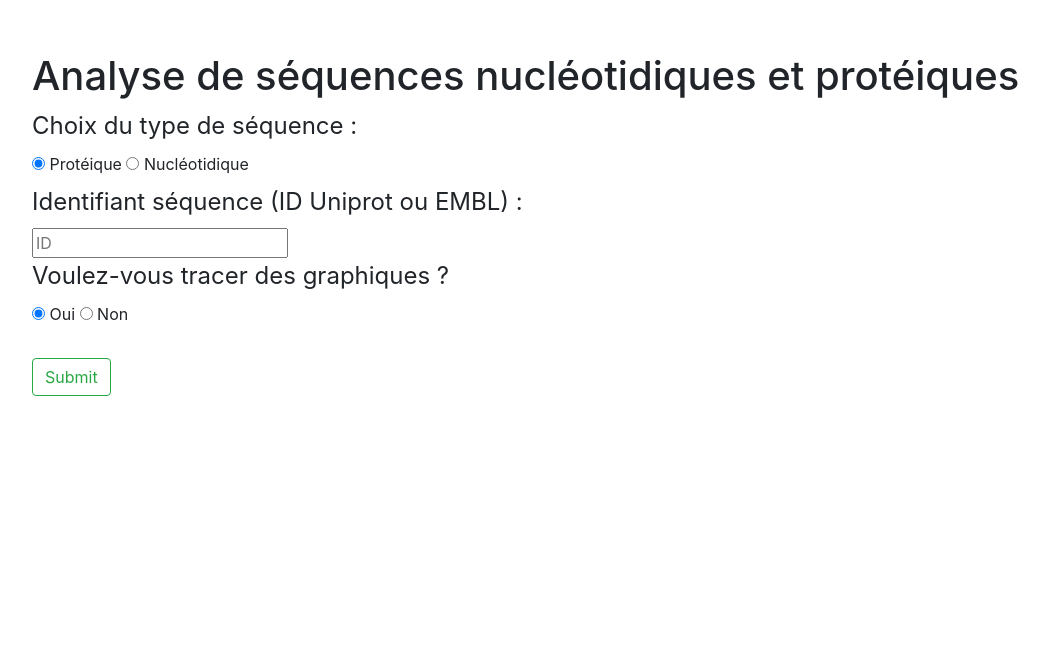
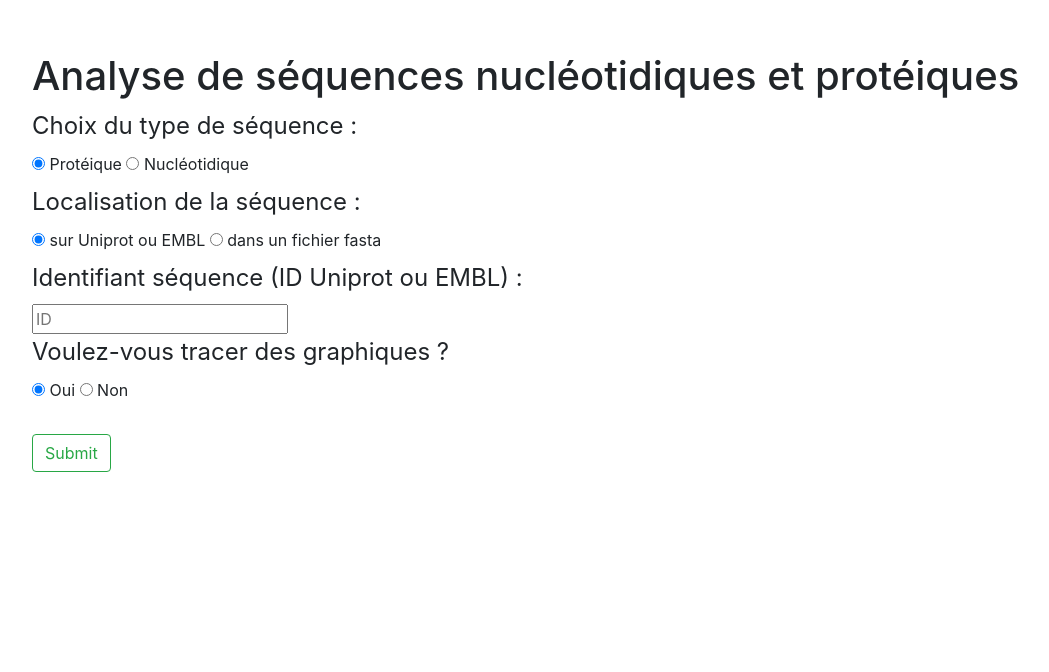
Before and after one commit to emathian/proteine_web, a Flask app: page / in a window 1280 px wide. Shown: the part 56-728 px from the top of the page, without its empty margins (53-1102 px from the left). Run offline with Flask 2, Linux system fonts and the light colour scheme; some libraries are stand-ins or nearby versions.

Commit message:
Ajout de la posibilité d'utiliser une séquence en locale

```diff
--- a/Découverte_Flask/app.py
+++ b/Découverte_Flask/app.py
@@ -21,9 +21,11 @@ def index(identifiant=None):
     app.logger.debug('serving root URL /')
     if request.method == 'POST':
         type_seq = request.form["type"]
+        localisation = request.form["where"]
         ID =  request.form["id"]
+        fichier =  request.form["seq"]
         graph = request.form["choix"]
-        fichier,error,type_error=ag.choix(type_seq,graph,ID)
+        fichier,error,type_error=ag.choix(type_seq,graph,ID,fichier,localisation)
         if type_error!=0:
             abort(make_response(error, type_error))
         else:
--- a/Découverte_Flask/templates/index.html
+++ b/Découverte_Flask/templates/index.html
@@ -8,15 +8,43 @@
 		<legend>Choix du type de séquence :</legend>
 			<input type="radio" id="prot" name="type" value="prot" checked> <label for="prot">Protéique</label>
 			<input type="radio" id="nucl" name="type" value="nucl"> <label for="nucl">Nucléotidique</label><br />
-		<legend>Identifiant séquence (ID Uniprot ou EMBL) :</legend>
-			<input  placeholder="ID" aria-label="Search" type="text" name="id"><br />
+
+		<legend>Localisation de la séquence :</legend>
+			<input type="radio" id="web" name="where" value="web" onclick="afficher('web');" checked> <label for="web">sur Uniprot ou EMBL</label>
+			<input type="radio" id="local" name="where" value="local"  onclick="afficher('local');"> <label for="local">dans un fichier fasta</label><br />
+      <div id="identifiant_web" style="display : block;">
+			  <legend>Identifiant séquence (ID Uniprot ou EMBL) :</legend>
+			  <input placeholder="ID" aria-label="Search" type="text" name="id"><br />
+			</div>
+
+			<div id="sequence_local" style="display : none;">
+			  <legend>Contenu du fichier fasta (avec déscription précédé de ">") :</legend>
+			  <textarea  placeholder="Sequence" type="text" name="seq" style="height:200px; width:800px"></textarea><br />
+			</div>
+
+    <script type="text/javascript">
+    function afficher(etat)
+    {
+        if(etat=="web"){
+          document.getElementById("identifiant_web").style.display='block';
+          document.getElementById("sequence_local").style.display='none';
+        }
+        if(etat=="local"){
+          document.getElementById("identifiant_web").style.display='none';
+          document.getElementById("sequence_local").style.display='block';
+        }
+    }
+    </script>
+
+
 		<legend>Voulez-vous tracer des graphiques ?</legend>
 			<input type="radio" id="oui" name="choix" value="oui" checked> <label for="oui">Oui</label>
 			<input type="radio" id="non" name="choix" value="non"> <label for="non">Non</label><br /><br />
-      	<button class="btn btn-outline-success my-2 my-sm-0" type="submit">Submit</button>
+      <button class="btn btn-outline-success my-2 my-sm-0" type="submit">Submit</button>
 
 	</form>
   </article>
 {% endblock %}
 
+
 <!-- vim: set filetype=html spell spelllang=en: -->
```
Also changed, not shown: Découverte_Flask/analyse_generale.py (+17 -11 lines), Découverte_Flask/lire_fasta.py (+7 -10 lines), Découverte_Flask/static/custom.css (line endings or trailing spaces).
